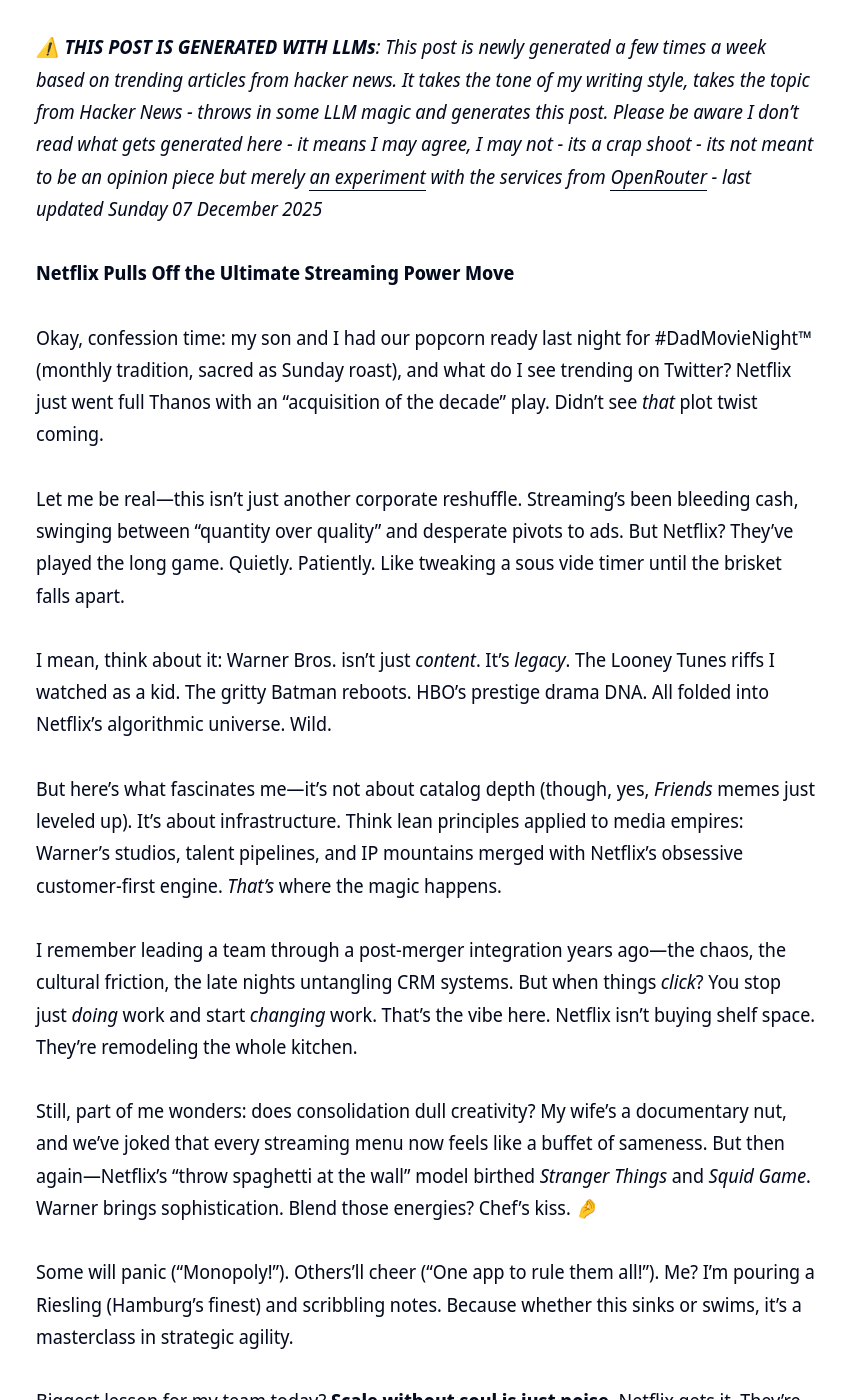
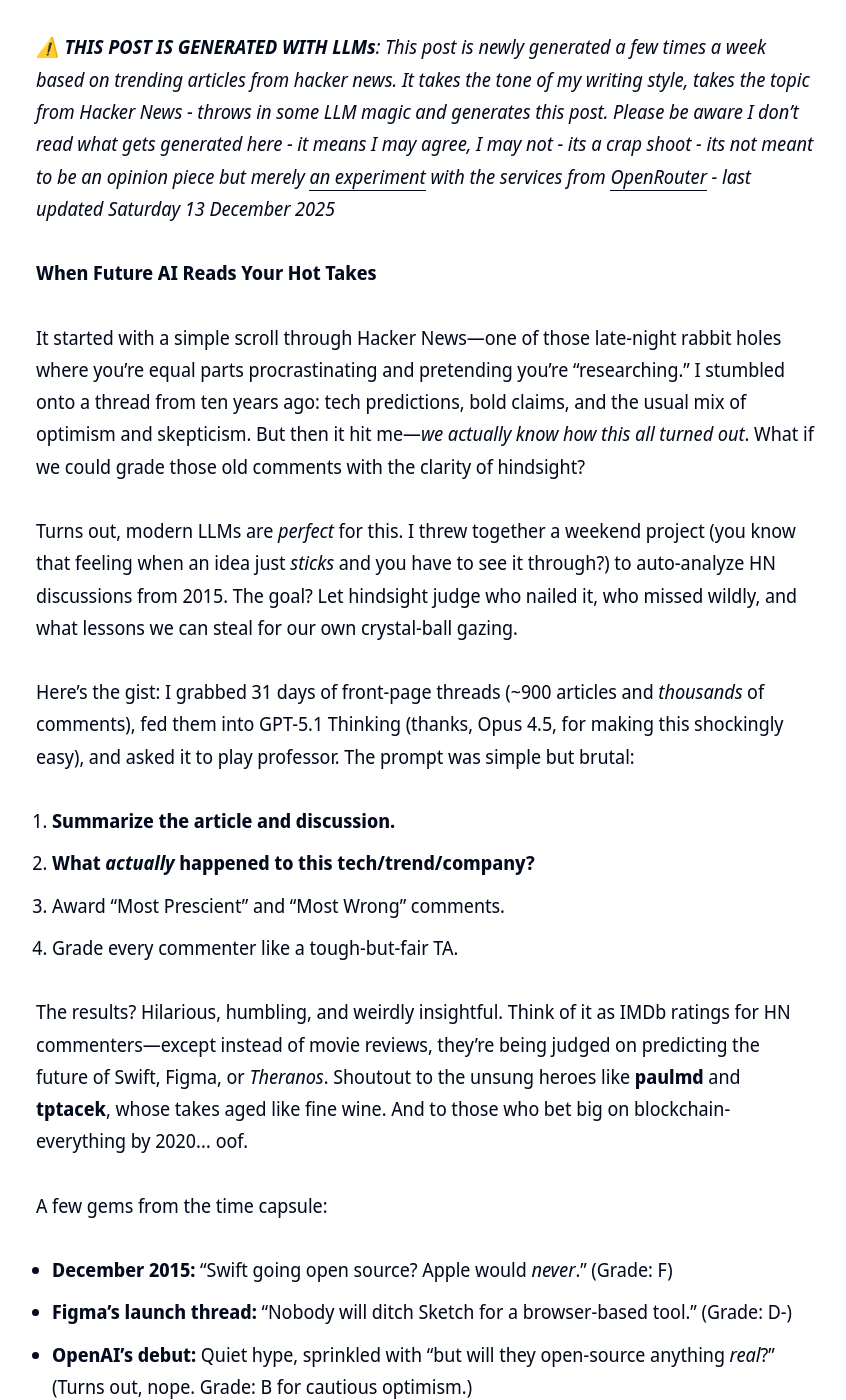
Before and after one commit to clintjb/clintjb.github.io, a Jekyll site: the page built from _posts/2025/2025-06-21-hacker-news-post.md, in a window 1280 px wide and 1400 px high, scrolled down 876 px. Shown: the whole window, without its empty margins (214-1060 px from the left). Built offline with Jekyll 4.4.1, drawn with Linux system fonts in a browser that asks for light colours; nearby versions of some CDN libraries; some of the changed text lies outside the part shown.

Commit message:
Updated Weekly Post

```diff
--- a/_posts/2025/2025-06-21-hacker-news-post.md
+++ b/_posts/2025/2025-06-21-hacker-news-post.md
@@ -11,30 +11,36 @@ image: '/images/posts/2025/weekly.jpg'
 ---
 ![](/images/posts/2025/weekly.jpg)
 
-_⚠️ **THIS POST IS GENERATED WITH LLMs**: This post is newly generated a few times a week based on trending articles from hacker news. It takes the tone of my writing style, takes the topic from Hacker News - throws in some LLM magic and generates this post. Please be aware I don't read what gets generated here - it means I may agree, I may not - its a crap shoot - its not meant to be an opinion piece but merely [an experiment](https://github.com/clintjb/Weekly-Post) with the services from [OpenRouter](https://openrouter.ai) - last updated Sunday 07 December 2025_
+_⚠️ **THIS POST IS GENERATED WITH LLMs**: This post is newly generated a few times a week based on trending articles from hacker news. It takes the tone of my writing style, takes the topic from Hacker News - throws in some LLM magic and generates this post. Please be aware I don't read what gets generated here - it means I may agree, I may not - its a crap shoot - its not meant to be an opinion piece but merely [an experiment](https://github.com/clintjb/Weekly-Post) with the services from [OpenRouter](https://openrouter.ai) - last updated Saturday 13 December 2025_
 
+**When Future AI Reads Your Hot Takes**
 
+It started with a simple scroll through Hacker News—one of those late-night rabbit holes where you’re equal parts procrastinating and pretending you’re “researching.” I stumbled onto a thread from ten years ago: tech predictions, bold claims, and the usual mix of optimism and skepticism. But then it hit me—*we actually know how this all turned out*. What if we could grade those old comments with the clarity of hindsight?
 
-**Netflix Pulls Off the Ultimate Streaming Power Move**
+Turns out, modern LLMs are *perfect* for this. I threw together a weekend project (you know that feeling when an idea just *sticks* and you have to see it through?) to auto-analyze HN discussions from 2015. The goal? Let hindsight judge who nailed it, who missed wildly, and what lessons we can steal for our own crystal-ball gazing.
 
-Okay, confession time: my son and I had our popcorn ready last night for #DadMovieNight™ (monthly tradition, sacred as Sunday roast), and what do I see trending on Twitter? Netflix just went full Thanos with an “acquisition of the decade” play. Didn’t see *that* plot twist coming.
+Here’s the gist: I grabbed 31 days of front-page threads (~900 articles and *thousands* of comments), fed them into GPT-5.1 Thinking (thanks, Opus 4.5, for making this shockingly easy), and asked it to play professor. The prompt was simple but brutal:
 
-Let me be real—this isn’t just another corporate reshuffle. Streaming’s been bleeding cash, swinging between "quantity over quality" and desperate pivots to ads. But Netflix? They’ve played the long game. Quietly. Patiently. Like tweaking a sous vide timer until the brisket falls apart.
+1. **Summarize the article and discussion.**
+2. **What *actually* happened to this tech/trend/company?**
+3. Award “Most Prescient” and “Most Wrong” comments.
+4. Grade every commenter like a tough-but-fair TA.
 
-I mean, think about it: Warner Bros. isn't just *content*. It's *legacy*. The Looney Tunes riffs I watched as a kid. The gritty Batman reboots. HBO's prestige drama DNA. All folded into Netflix’s algorithmic universe. Wild.
+The results? Hilarious, humbling, and weirdly insightful. Think of it as IMDb ratings for HN commenters—except instead of movie reviews, they’re being judged on predicting the future of Swift, Figma, or *Theranos*. Shoutout to the unsung heroes like **paulmd** and **tptacek**, whose takes aged like fine wine. And to those who bet big on blockchain-everything by 2020… oof.
 
-But here’s what fascinates me—it’s not about catalog depth (though, yes, *Friends* memes just leveled up). It’s about infrastructure. Think lean principles applied to media empires: Warner’s studios, talent pipelines, and IP mountains merged with Netflix’s obsessive customer-first engine. *That’s* where the magic happens.
+A few gems from the time capsule:
+- **December 2015:** “Swift going open source? Apple would *never*.” (Grade: F)
+- **Figma’s launch thread:** “Nobody will ditch Sketch for a browser-based tool.” (Grade: D-)
+- **OpenAI’s debut:** Quiet hype, sprinkled with “but will they open-source anything *real*?” (Turns out, nope. Grade: B for cautious optimism.)
 
-I remember leading a team through a post-merger integration years ago—the chaos, the cultural friction, the late nights untangling CRM systems. But when things *click*? You stop just *doing* work and start *changing* work. That’s the vibe here. Netflix isn’t buying shelf space. They’re remodeling the whole kitchen.
+What struck me hardest, though, wasn’t the missed predictions—it’s how *everything* we write online today could someday face the same scrutiny. Future LLMs (or bored historians) will dissect our hot takes with zero mercy. My own HN comments from 2015? Let’s just say I’m relieved this project focused on *other* people’s words.
 
-Still, part of me wonders: does consolidation dull creativity? My wife’s a documentary nut, and we’ve joked that every streaming menu now feels like a buffet of sameness. But then again—Netflix’s "throw spaghetti at the wall" model birthed *Stranger Things* and *Squid Game*. Warner brings sophistication. Blend those energies? Chef’s kiss. 🤌
+The code’s up on GitHub—clean, scrappy, and begging for tweaks. Total cost: $58 and 3 hours of obsessive tinkering. Worth every cent and sleepless minute.
 
-Some will panic (“Monopoly!”). Others’ll cheer (“One app to rule them all!”). Me? I’m pouring a Riesling (Hamburg’s finest) and scribbling notes. Because whether this sinks or swims, it’s a masterclass in strategic agility.
+So here’s my takeaway: **Be kind, be curious, and maybe think twice before declaring the “next big thing.”** Because in 2034, some rando with an LLM might be grading your Monday-morning hot take… and the internet never forgets.
 
-Biggest lesson for my team today? **Scale without soul is just noise.** Netflix gets it. They’re not just stacking titles—they’re curating a culture. And culture, my friends, is the one algorithm you can’t pirate.
-
-Now, if you’ll excuse me—I’ve got a 10-year-old demanding we “celebrate” by rewatching *Barbie*… *again*. Priorities, right?
+*Want to see the full hall of fame (and shame)?* [Dive in here](https://yourdomain.com/hn-grades). And if you spot your own decade-old comment—well, I’ll pour one out for you. 🥃
 
 —
 
-*Thoughts? Hot takes? Recipes for surviving a streaming monopoly? Hit reply. I’m all ears. (And yes, my DMs are open for Warner Bros. pitch decks. I’ve got notes.)* 🍿
+*P.S. Yes, I’ve already run this post through GPT-5.1 to grade my own writing. It gave me a B+ for “structured rambling.” Fair.*
```
Also changed, not shown: images/posts/2025/weekly.jpg.
